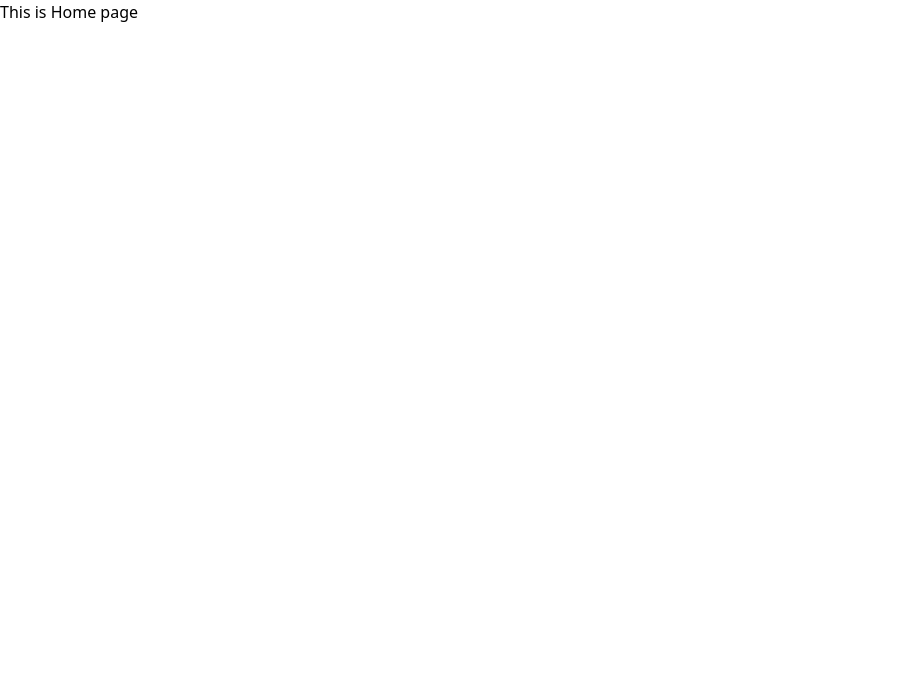
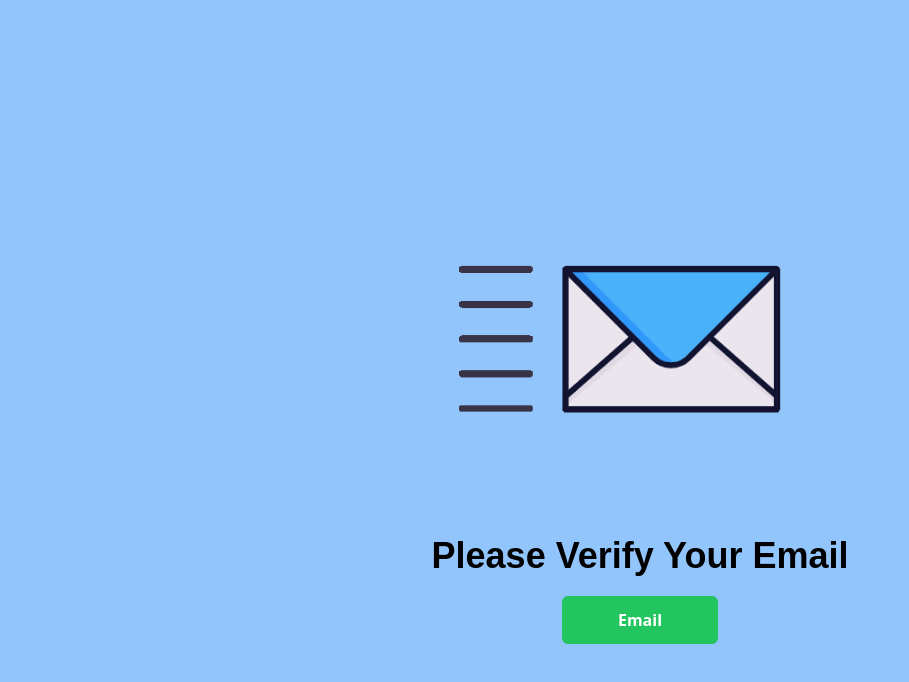
Before and after one commit to Nishat-64bit/ChattingApp3.0, a React (Vite) app: page /home in a window 1280 px wide. Shown: the top 682 px of the page, without its empty margins (0-909 px from the left). Built offline with nearby package versions, Linux system fonts and the light colour scheme; no server answers.

Commit message:
email verified and homepage functionality

```diff
--- a/src/App.jsx
+++ b/src/App.jsx
@@ -2,6 +2,7 @@ import React from 'react'
 import RegestrationPages from './Pages/RegestrationPages'
 import LoginPages from './Pages/LoginPages';
 import Homepage from './Pages/Homepage';
+import EmailVerified from './Component/HomeComponent/EmailVerified';
 import {
   createBrowserRouter,
   createRoutesFromElements,
@@ -16,6 +17,7 @@ const router = createBrowserRouter(
     <Route path='reg' element={<RegestrationPages/>}/>
     <Route path='login' element={<LoginPages/>}/>
     <Route path='home' element={<Homepage/>}/>
+    <Route path='email-verify' element={<EmailVerified/>}/>
     <Route path='*' element = {<h1>Error page</h1>}/>
     {/* suppose  jodi amr contact page na theke tar por navigate korle Erro page leka  dekabe  */}
     </>
--- /dev/null
+++ b/src/Component/HomeComponent/EmailVerified.jsx
@@ -0,0 +1,20 @@
+import React from "react";
+import EmailGif from "../../assets/email.gif";
+import { Link } from "react-router-dom";
+const EmailVerified = () => {
+  return (
+    <div className="flex justify-center items-center bg-blue-300 h-[100vh]">
+      <div className=" flex flex-col justify-center items-center gap-y-5">
+        <div>
+          <img src={EmailGif} alt={EmailGif} className="  w-[90%] h-auto object-cover" />
+        </div>
+        <h2 className="font-Nunito font-bold text-4xl capitalize ">Please verify your Email</h2>
+        <button className="px-14 py-3 bg-green-500  font-semibold text-base text-white rounded-md">
+          <Link to={"https://mail.google.com/mail/u/0/#inbox"} target="_blank">Email</Link>
+        </button>
+      </div>
+    </div>
+  );
+};
+
+export default EmailVerified;
--- a/src/Pages/Homepage.jsx
+++ b/src/Pages/Homepage.jsx
@@ -1,11 +1,47 @@
-import React from 'react'
+import React, { useEffect, useState } from "react";
+import { getAuth, onAuthStateChanged } from "firebase/auth";
+import EmailVerified from '../Component/HomeComponent/EmailVerified'
+const Homepage = () => {
+  // ? use state hook //
+  // const [isEmailVerified, setisEmailVerified] = useState("");
+  // const [displayName, setdisplayName] = useState("");
+  // const [Email, setEmail] = useState("");
+  // ? use state hook //
 
-const Homepage = () => {
+  //* alternative Best Option
+  // ? use Nesting State Hook //
+  const [userInfo, setuserInfo] = useState({
+    Emailverified: false,
+    displayName: "",
+    Email: "",
+  });
+  // ? use Nesting State Hook //
+
+  // ? firebase hook
+  const auth = getAuth();
+
+  // ? reload hoaar aagei check korbe sob thik info user thik  dise kina ==>
+  // *======================== useeffect Hook : reload er age sob check start  ========================//
+  useEffect(() => {
+    onAuthStateChanged(auth, (user) => {
+      console.log(user);
+      setuserInfo({
+        ...userInfo,
+        Emailverified: user.emailVerified,
+        displayName: user.displayName,
+        Email: user.email,
+      });
+      // setisEmailVerified(user.emailVerified);
+      // setdisplayName(user.displayName);
+      // setEmail(user.email);
+    });
+  }, []);
+  // *======================== useeffect Hook : reload er age sob check start  ========================//
   return (
     <div>
-      This is Home page
+      {userInfo.Emailverified ? <h2>email verified </h2> : <EmailVerified/>}
     </div>
-  )
-}
-
-export default Homepage
+  );
+};
+//
+export default Homepage;
```
Also changed, not shown: src/assets/email.gif (added), 1 other file (tests, documents, lock files or other folders).
